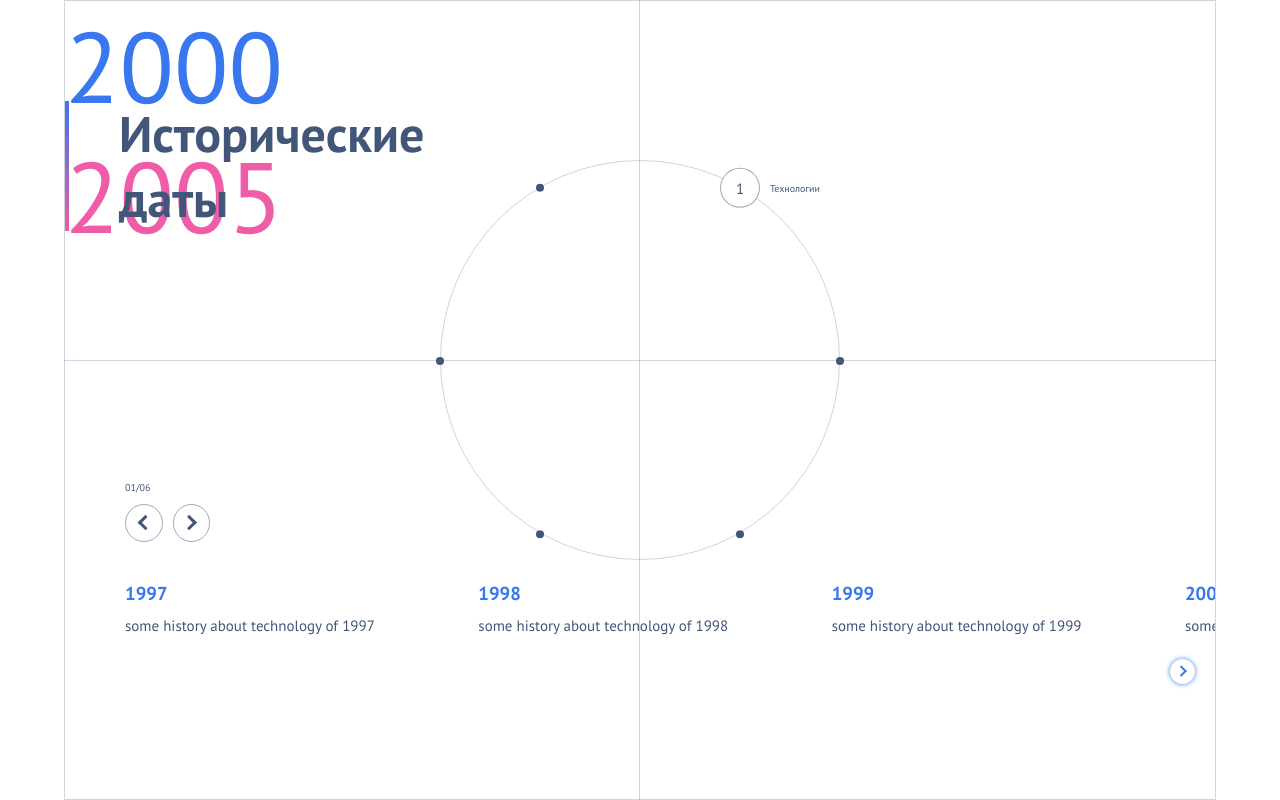
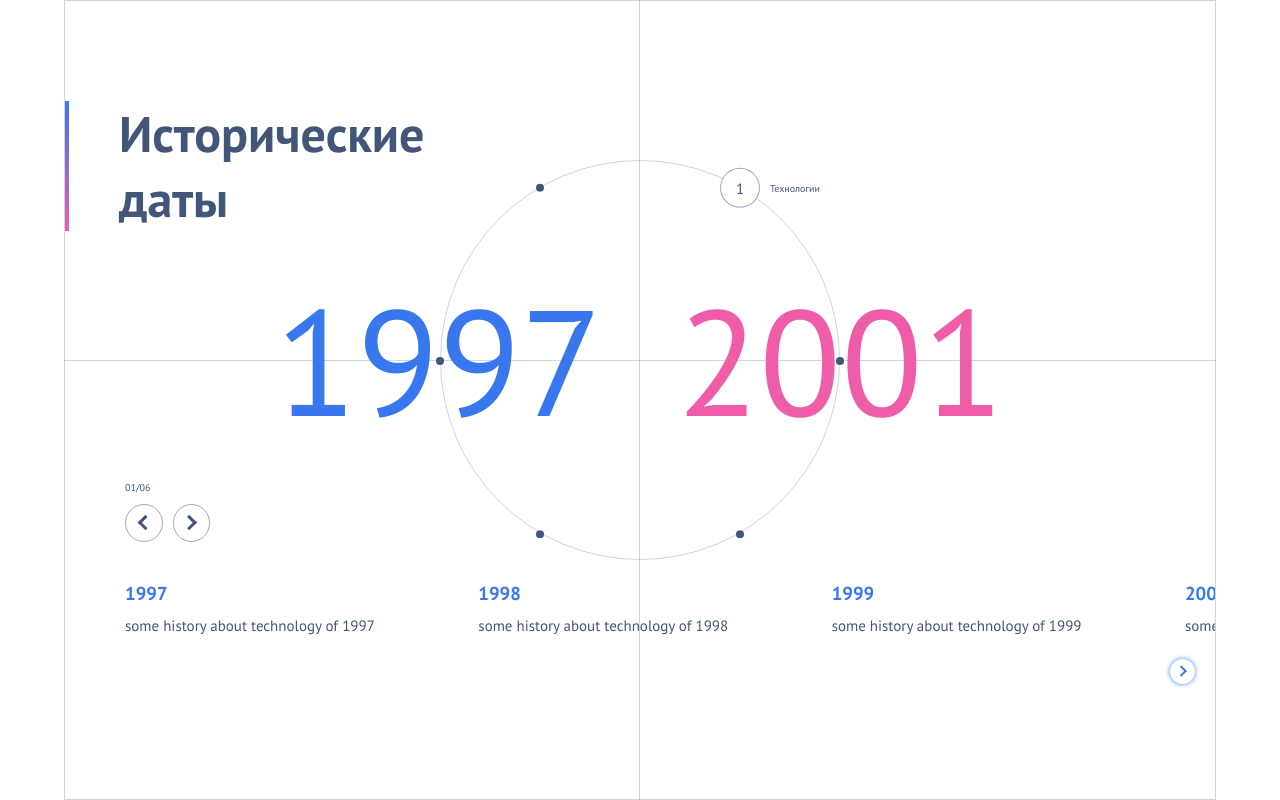
Before and after one commit to AnushervonKhidirov/only, a React app: page / in a window 1280 px wide. Built offline with nearby package versions, Linux system fonts and the light colour scheme.

Commit message:
range date animation added

```diff
--- a/src/app/app.tsx
+++ b/src/app/app.tsx
@@ -12,7 +12,7 @@ const App = () => {
                 Исторические
                 <br /> даты
             </Headline>
-            <DateRange from={2000} to={2005} />
+            <DateRange />
             <Roulette />
             <ChapterSlider />
         </div>
--- a/src/component/chapter-slider/chapter-slider.tsx
+++ b/src/component/chapter-slider/chapter-slider.tsx
@@ -1,17 +1,20 @@
 import type { FC } from 'react'
 import type { Swiper as TSwiper } from 'swiper'
+import type { TDatesRange } from '../../store/range-date'
 
-import { useEffect, useRef } from 'react'
+import { useCallback, useEffect, useRef } from 'react'
 import { Swiper, SwiperSlide, useSwiper } from 'swiper/react'
 import { EffectFade } from 'swiper/modules'
 import DateSlider from '../date-slider/date-slider'
 import Arrow from '../arrow/arrow'
 
+import useRouletteStore from '../../store/roulette'
+import useDatesRangeStore from '../../store/range-date'
+
 import classNames from 'classnames'
-import useRouletteStore from '../../store/roulette'
-import { addZero } from '../../helper/addZero'
-
 import { chapters } from './constant'
+import { datesPerChapters } from '../date-slider/constant'
+import { addZero } from '../../helper/add-zero'
 
 import 'swiper/css'
 import 'swiper/css/effect-fade'
@@ -20,9 +23,51 @@ import styles from './chapter-slider.module.scss'
 
 const ChapterSlider: FC = () => {
     const { activeItem, updateActiveItem } = useRouletteStore(state => state)
+    const {from, to, updateDates} = useDatesRangeStore(state => state)
+
     const swiperRef = useRef<TSwiper>(null)
 
-    useEffect(() => {
+    const increaseDatesAnimation = useCallback(() => {
+        const activeChapter = datesPerChapters[chapters[activeItem]]
+        const activeChapterDates = activeChapter.map(chapter => chapter.date)
+
+        const prevDates = {
+            from: from,
+            to: to,
+        }
+        const currDates = {
+            from: activeChapterDates[0],
+            to: activeChapterDates.at(-1),
+        }
+
+        const animationDuration = 1000
+        const fromRange = prevDates.from - currDates.from
+        const toRange = prevDates.to - currDates.to
+
+        const iterationCount = (Math.max(Math.abs(fromRange), Math.abs(toRange)))
+        const interval = animationDuration / iterationCount
+
+        animation(prevDates)
+
+        function animation({ from, to }: TDatesRange) {
+            if (from === currDates.from && to === currDates.to) return
+
+            const newFromRange = from === currDates.from ? currDates.from : from < currDates.from ? ++from : --from
+            const newToRange = to === currDates.to ? currDates.to : to < currDates.to ? ++to : --to
+
+            const result = {
+                from: newFromRange,
+                to: newToRange,
+            }
+
+            updateDates(result)
+            setTimeout(() => {
+                animation(result)
+            }, interval)
+        }
+    }, [activeItem])
+
+    const updateAnimation = useCallback(() => {
         if (swiperRef.current) {
             swiperRef.current.slideTo(activeItem)
 
@@ -39,6 +84,11 @@ const ChapterSlider: FC = () => {
                 }
             })
         }
+    }, [swiperRef.current, activeItem])
+
+    useEffect(() => {
+        updateAnimation()
+        increaseDatesAnimation()
     }, [activeItem])
 
     return (
--- a/src/component/dates-range/dates-range.module.scss
+++ b/src/component/dates-range/dates-range.module.scss
@@ -1,7 +1,16 @@
 @use '/src/scss/abstracts/color';
+@use '/src/scss/abstracts/size';
 
 .dateRange {
-    font-size: 10rem;
+    position: absolute;
+    top: size.$horizontalLinePosition;
+    display: grid;
+    width: 100%;
+    grid-auto-flow: column;
+    justify-content: center;
+    gap: 0.5em;
+    font-size: 15rem;
+    transform: translateY(-50%);
 }
 
 .from {
--- a/src/component/dates-range/dates-range.tsx
+++ b/src/component/dates-range/dates-range.tsx
@@ -1,13 +1,10 @@
-import type { FC } from 'react'
+import useDatesRangeStore from '../../store/range-date'
 
 import styles from './dates-range.module.scss'
 
-type TDateRange = {
-    from: number
-    to: number
-}
+const DateRange = () => {
+    const { from, to } = useDatesRangeStore(state => state)
 
-const DateRange: FC<TDateRange> = ({ from, to }) => {
     return (
         <div className={styles.dateRange}>
             <div className={styles.from}>{from}</div>
--- /dev/null
+++ b/src/store/range-date.ts
@@ -0,0 +1,22 @@
+import { create } from 'zustand'
+
+export type TDatesRange = {
+    from: number
+    to: number
+}
+
+type TDatesRangeStore = TDatesRange & {
+    updateDates: (date: TDatesRange) => void
+}
+
+const useDatesRangeStore = create<TDatesRangeStore>(set => ({
+    from: 1950,
+    to: 1955,
+    updateDates: date =>
+        set(() => ({
+            from: date.from,
+            to: date.to,
+        })),
+}))
+
+export default useDatesRangeStore
```
Also changed, not shown: src/component/chapter-slider/chapter-slider new.tsx (deleted, +0 -56 lines), src/helper/add-zero.ts (renamed from src/helper/addZero.ts).
